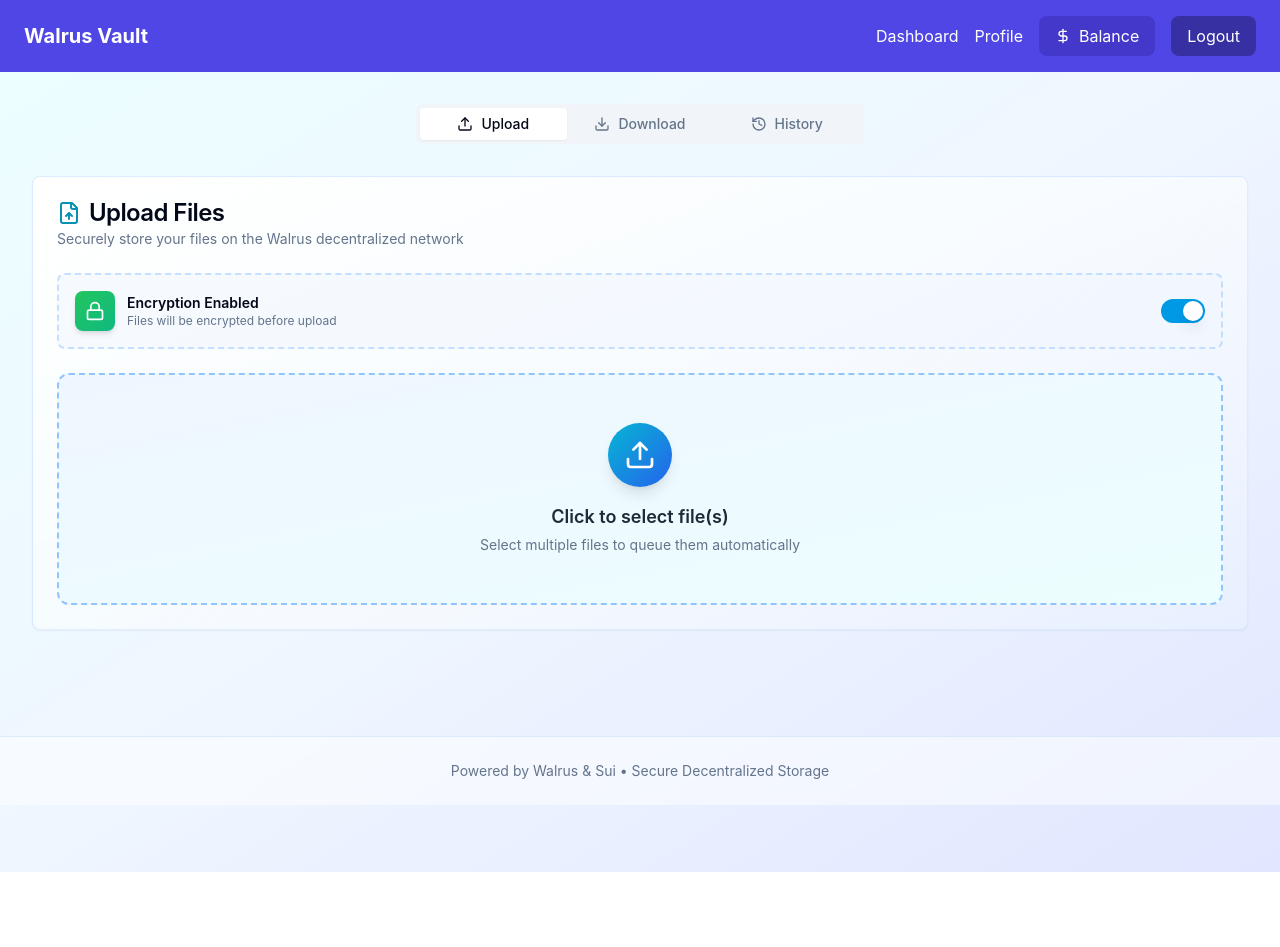
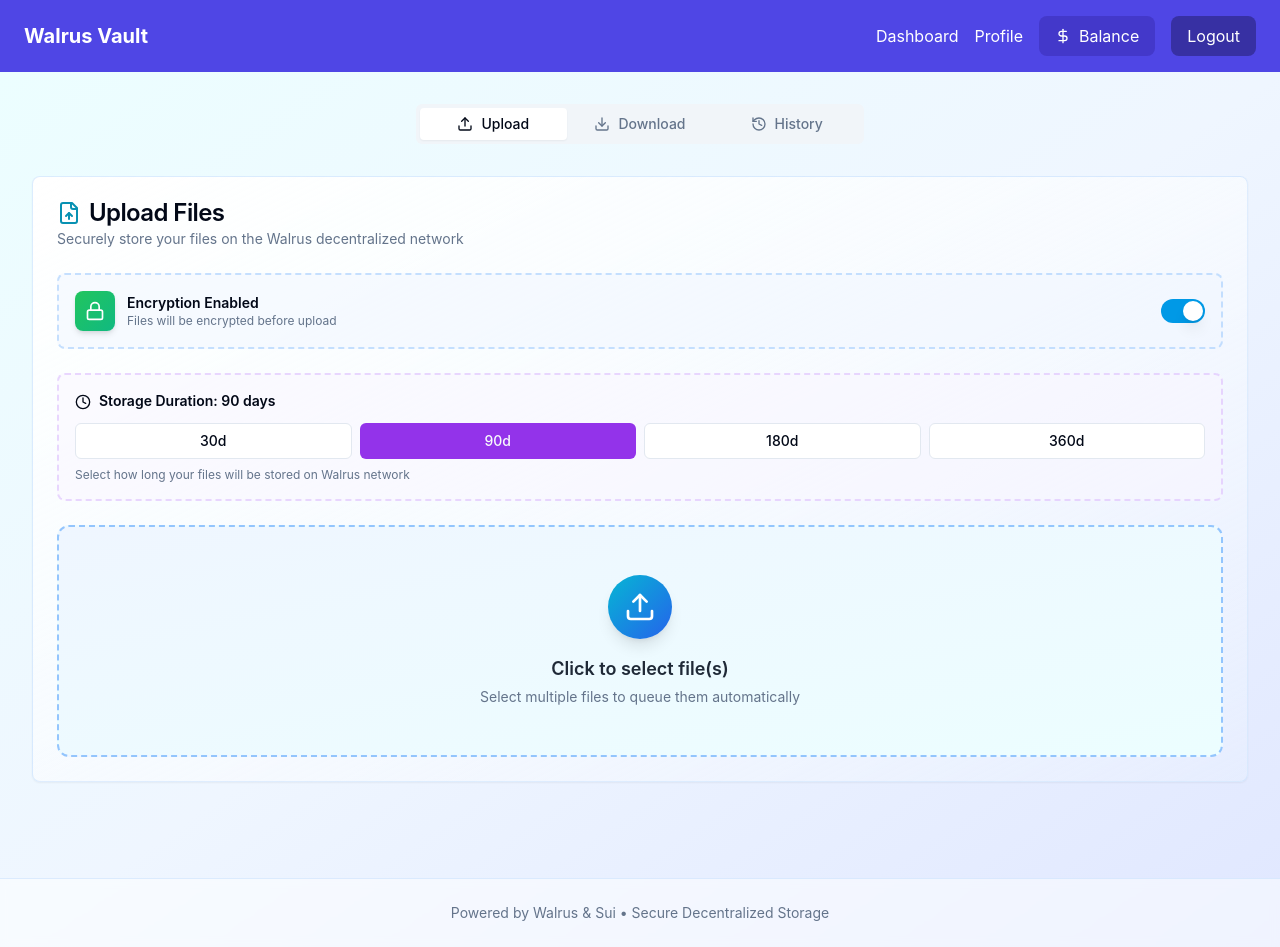
Before and after one commit to mysten-labs-capstone/walrus, a React (Vite) app in the folder client/: page /home in a window 1280 px wide. Before the commit the page ends 872 px from the top, so only its background shows below. Built offline with nearby package versions, Linux system fonts and the light colour scheme; no server answers; sample sign-in values are in the browser's storage; what @mysten/dapp-kit, @mysten/sui would draw is missing.

Commit message:
init commit
Added custom storage duration for files(30, 90, 180, 360 days)

```diff
--- a/client/src/components/UploadSection.tsx
+++ b/client/src/components/UploadSection.tsx
@@ -6,7 +6,6 @@
 import { Card, CardContent, CardDescription, CardHeader, CardTitle } from "./ui/card";
 import { Switch } from "./ui/switch";
 import { Button } from "./ui/button";
-import { PaymentApprovalDialog } from "./PaymentApprovalDialog";
 
 function formatBytes(bytes: number): string {
   if (bytes < 1024) return `${bytes} B`;
@@ -24,10 +23,9 @@
   const { enqueue } = useUploadQueue();
   const { state, startUpload, reset } = useSingleFileUpload(onUploaded);
   const [encrypt, setEncrypt] = useState(true);
+  const [epochs, setEpochs] = useState(3); // Default: 3 epochs = 90 days
   const [showToast, setShowToast] = useState<string | null>(null);
   const [selectedFiles, setSelectedFiles] = useState<File[]>([]);
-  const [showPaymentDialog, setShowPaymentDialog] = useState(false);
-  const [pendingUploadFile, setPendingUploadFile] = useState<File | null>(null);
 
   const canEncrypt = useMemo(() => !!privateKey, [privateKey]);
   const selectedFile = selectedFiles.length === 1 ? selectedFiles[0] : null;
@@ -71,33 +69,18 @@
 
   const handleUploadNow = useCallback(() => {
     if (!selectedFile) return;
-
-    // Always show payment approval dialog
-    setPendingUploadFile(selectedFile);
-    setShowPaymentDialog(true);
-  }, [selectedFile]);
-
-  const handlePaymentApproved = useCallback((costUSD: number) => {
-    if (!pendingUploadFile) return;
     // Use privateKey if available (for Session Signer), otherwise empty string (backend will use master key)
-    startUpload(pendingUploadFile, privateKey || "", encrypt, costUSD);
-    setShowPaymentDialog(false);
-    setPendingUploadFile(null);
-  }, [pendingUploadFile, privateKey, encrypt, startUpload]);
-
-  const handlePaymentCancelled = useCallback(() => {
-    setShowPaymentDialog(false);
-    setPendingUploadFile(null);
-  }, []);
+    startUpload(selectedFile, privateKey || "", encrypt, undefined, epochs);
+  }, [selectedFile, privateKey, encrypt, epochs, startUpload]);
 
   const handleUploadLater = useCallback(async () => {
     if (selectedFile) {
-      await enqueue(selectedFile, encrypt);
+      await enqueue(selectedFile, encrypt, undefined, epochs);
       setShowToast(encrypt ? "⏰ Queued (will be encrypted)" : "⏰ Queued (no encryption)");
       setSelectedFiles([]);
       setTimeout(() => setShowToast(null), 2500);
     }
-  }, [enqueue, selectedFile, encrypt]);
+  }, [enqueue, selectedFile, encrypt, epochs]);
 
   return (
     <Card className="relative overflow-hidden border-blue-200/50 bg-gradient-to-br from-white to-blue-50/30 dark:from-slate-900 dark:to-slate-800">
@@ -143,6 +126,38 @@
               onCheckedChange={setEncrypt}
               disabled={state.status !== "idle"}
             />
+          </div>
+        </div>
+
+        {/* Storage Duration Selector */}
+        <div className="rounded-lg border-2 border-dashed border-purple-300/50 bg-purple-50/50 p-4 dark:border-purple-700/50 dark:bg-purple-950/20">
+          <div>
+            <p className="font-semibold text-sm mb-3">
+              <Clock className="h-4 w-4 inline mr-2" />
+              Storage Duration: {epochs * 30} days
+            </p>
+            <div className="grid grid-cols-4 gap-2">
+              {[
+                { label: '30d', value: 1 },
+                { label: '90d', value: 3 },
+                { label: '180d', value: 6 },
+                { label: '360d', value: 12 },
+              ].map((option) => (
+                <Button
+                  key={option.value}
+                  variant={epochs === option.value ? "default" : "outline"}
+                  size="sm"
+                  onClick={() => setEpochs(option.value)}
+                  disabled={state.status !== "idle"}
+                  className={epochs === option.value ? "bg-purple-600 hover:bg-purple-700" : ""}
+                >
+                  {option.label}
+                </Button>
+              ))}
+            </div>
+            <p className="text-xs text-muted-foreground mt-2">
+              Select how long your files will be stored on Walrus network
+            </p>
           </div>
         </div>
 
@@ -269,17 +284,6 @@
           </div>
         )}
       </CardContent>
-
-      {/* Payment Approval Dialog */}
-      {pendingUploadFile && (
-        <PaymentApprovalDialog
-          open={showPaymentDialog}
-          onOpenChange={setShowPaymentDialog}
-          file={pendingUploadFile}
-          onApprove={handlePaymentApproved}
-          onCancel={handlePaymentCancelled}
-        />
-      )}
     </Card>
   );
 }
--- a/client/src/hooks/useUploadQueue.ts
+++ b/client/src/hooks/useUploadQueue.ts
@@ -17,6 +17,7 @@
   progress?: number;
   error?: string;
   paymentAmount?: number; // USD cost for this file
+  epochs?: number; // Storage duration in epochs (30-day increments)
 };
 
 // User-specific storage keys to prevent queue sharing across accounts
@@ -77,7 +78,7 @@
   }, [refresh]);
 
   const enqueue = useCallback(
-    async (file: File, encrypt: boolean = true, paymentAmount?: number) => {
+    async (file: File, encrypt: boolean = true, paymentAmount?: number, epochs?: number) => {
       if (!userId) {
         throw new Error("User not authenticated");
       }
@@ -104,6 +105,7 @@
         status: "queued",
         encrypt,
         paymentAmount,
+        epochs,
       };
 
       const list = await readList(userId);
@@ -166,6 +168,11 @@
       // Add payment amount if available
       if (meta.paymentAmount !== undefined) {
         form.set("paymentAmount", String(meta.paymentAmount));
+      }
+
+      // Add storage duration if available
+      if (meta.epochs !== undefined) {
+        form.set("epochs", String(meta.epochs));
       }
 
       // Tell backend if file is already encrypted (client-side)
--- a/client/src/services/walrusApi.ts
+++ b/client/src/services/walrusApi.ts
@@ -39,7 +39,8 @@
 	encryptOnServer?: boolean,
 	filename?: string,
 	paymentAmount?: number,
-	clientSideEncrypted?: boolean
+	clientSideEncrypted?: boolean,
+	epochs?: number
 ): Promise<UploadResponse> {
 	return new Promise((resolve, reject) => {
 		const xhr = new XMLHttpRequest();
@@ -94,6 +95,7 @@
 		if (encryptOnServer !== undefined) form.append("encryptOnServer", String(encryptOnServer));
 		if (paymentAmount !== undefined) form.append("paymentAmount", String(paymentAmount));
 		if (clientSideEncrypted !== undefined) form.append("clientSideEncrypted", String(clientSideEncrypted));
+		if (epochs !== undefined) form.append("epochs", String(epochs));
 
 		xhr.send(form);
 	});
```
Also changed, not shown: 2 other files (tests, documents, lock files or other folders).
